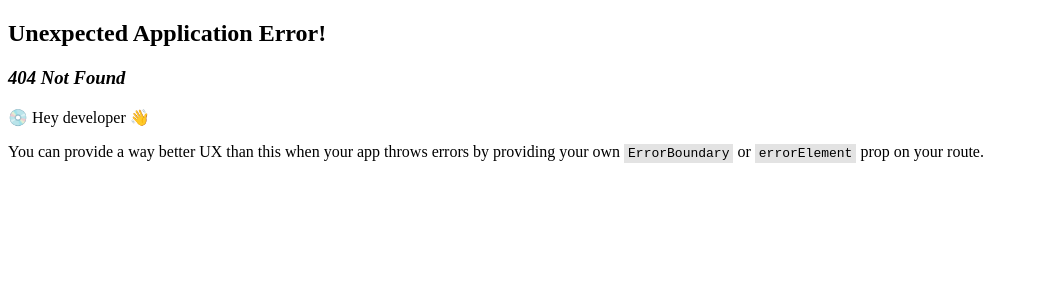
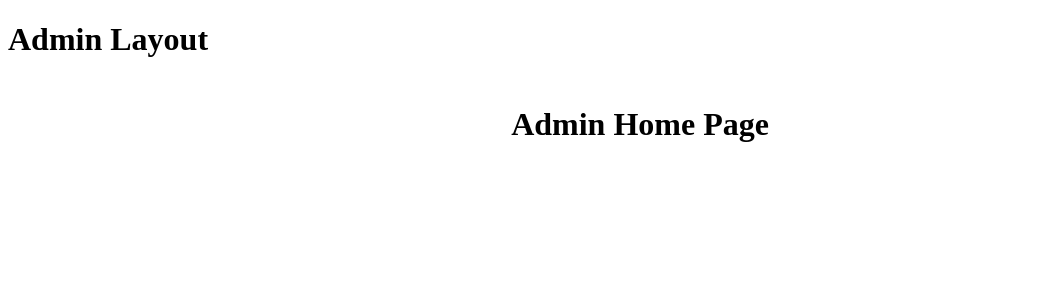
Before and after one commit to neominalsolutions/react-router-app, a React (Vite) app: page /admin in a window 1280 px wide. Before the commit this address had no page. Shown: the top 300 px of the page, without its empty margins (0-1039 px from the left). Built offline with nearby package versions, Linux system fonts and the light colour scheme; sample sign-in values are in the browser's storage.

Commit message:
403 Page and 404 Page

```diff
--- /dev/null
+++ b/src/guards/auth.guard.tsx
@@ -0,0 +1,22 @@
+// Eğer korumalaı sayfalar varsa bu durumda kullanıcın oturum açıp açmamasına göre yada yetkisinin olup olmamasına göre sayfanın açılıp açılmayacağına karar vermek için react router da navigate componeti kullanarak bir yapı kurarız. Bu tarz yapılara guard ismini veriyoruz. Route Guard
+
+import { Navigate } from 'react-router';
+
+type AuthProps = {
+	children: React.ReactNode;
+};
+// <AuthGuard><AdminLayout /></AuthGuard>
+function AuthGuard({ children }: AuthProps) {
+	const token = localStorage.getItem('x-token');
+
+	console.log('token', token);
+	console.log('...AuthGuard');
+
+	if (token) {
+		return <>{children}</>;
+	} else {
+		return <Navigate to="/unauthorized" />;
+	}
+}
+
+export default AuthGuard;
--- /dev/null
+++ b/src/layouts/admin.layout.tsx
@@ -0,0 +1,16 @@
+import { Outlet } from 'react-router';
+import Container from '../components/ui.container';
+
+function AdminLayout() {
+	return (
+		<>
+			<h1>Admin Layout</h1>
+
+			<Container direction="row">
+				<Outlet />
+			</Container>
+		</>
+	);
+}
+
+export default AdminLayout;
--- a/src/layouts/components/menu.tsx
+++ b/src/layouts/components/menu.tsx
@@ -20,6 +20,9 @@ function Menu() {
 				<Link style={{ padding: 5 }} to="/posts">
 					Makaleler
 				</Link>
+				<Link style={{ padding: 5 }} to="/admin">
+					Admin Page
+				</Link>
 			</nav>
 		</>
 	);
--- a/src/main.tsx
+++ b/src/main.tsx
@@ -1,11 +1,16 @@
 import { createRoot } from 'react-dom/client';
 // import './index.css';
+import { createBrowserRouter, RouterProvider } from 'react-router';
+import AuthGuard from './guards/auth.guard.tsx';
+import AdminLayout from './layouts/admin.layout.tsx';
 import SiteLayout from './layouts/site.layout.tsx';
-import { createBrowserRouter, RouterProvider } from 'react-router';
+import UnAuthroized from './pages/403.tsx';
+import NotFoundPage from './pages/404.tsx';
+import AboutPage from './pages/about.page.tsx';
+import AdminIndexPage from './pages/admin/admin.index.page.tsx';
 import IndexPage from './pages/index.page.tsx';
-import AboutPage from './pages/about.page.tsx';
+import PostCommentsPage from './pages/posts/post.comments.page.tsx';
 import PostIndexPage from './pages/posts/post.page.tsx';
-import PostCommentsPage from './pages/posts/post.comments.page.tsx';
 
 // Uygulama içerisindeki Browser routerlar burada tanımlanır
 
@@ -39,7 +44,26 @@ const router = createBrowserRouter([
 			},
 		],
 	},
+	{
+		path: 'admin',
+		element: (
+			<AuthGuard>
+				<AdminLayout />
+			</AuthGuard>
+		),
+		children: [{ index: true, Component: AdminIndexPage }],
+	},
+	{
+		path: 'unauthorized',
+		Component: UnAuthroized,
+	},
+	{
+		path: '*', // sayfa bulunamadığında yönelnecek olan sayfamız. En sona tanımlamamız lazım yukarıdaki pathleri atlarsa o zaman bu path girer farklı bir component açılır.
+		Component: NotFoundPage,
+	},
 ]);
+
+// tüm admin sayfalarını AuthGuard ile koruma altına aldık.
 
 createRoot(document.getElementById('root')!).render(
 	<RouterProvider router={router} />
--- /dev/null
+++ b/src/pages/403.tsx
@@ -0,0 +1,9 @@
+function UnAuthroized() {
+	return (
+		<>
+			<h1>Bu Sayafaya Erişim Yetkiniz Kısıtlıdır</h1>
+		</>
+	);
+}
+
+export default UnAuthroized;
--- /dev/null
+++ b/src/pages/404.tsx
@@ -0,0 +1,23 @@
+import { useNavigate } from 'react-router';
+
+function NotFoundPage() {
+	const navigate = useNavigate(); // js ile butona basıldığında herhangi bir linke yöneldirmek istersek kullandığımız bir react-router hook.
+
+	// kontrollü yönlendirmeler yapmak için useNavigate Hookdan yararlanırız.
+	const onNavigate = () => {
+		const result = confirm('Sayfadan ayrılmak istediğpinize emin misiniz ?');
+
+		if (result) {
+			navigate('/');
+		}
+	};
+
+	return (
+		<>
+			<h1>404 Sayfa Bulunamadı</h1>
+			<button onClick={onNavigate}>Anasayfa</button>
+		</>
+	);
+}
+
+export default NotFoundPage;
--- /dev/null
+++ b/src/pages/admin/admin.index.page.tsx
@@ -0,0 +1,9 @@
+function AdminIndexPage() {
+	return (
+		<>
+			<h1>Admin Home Page</h1>
+		</>
+	);
+}
+
+export default AdminIndexPage;
```
